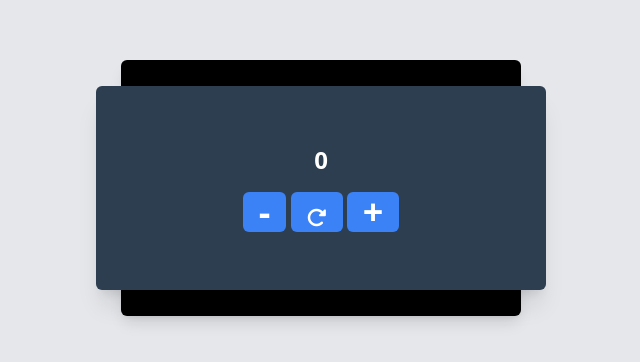
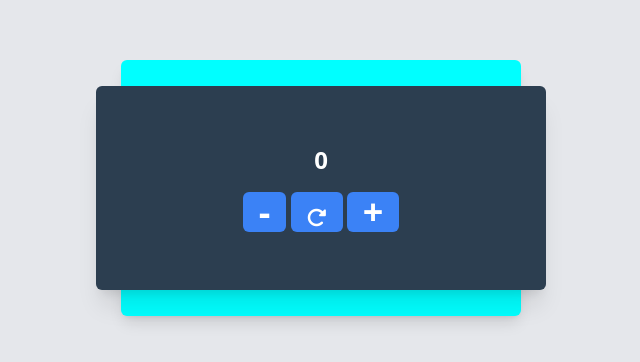
Before and after one commit to TASIM-Billah-01/plus-minus-reset-ui, a website: page index.html in a window 1280 px wide. Shown: the part 212-574 px from the top of the page, without its empty margins (319-959 px from the left). Drawn offline with Linux system fonts and the light colour scheme.

```diff
--- a/index.html
+++ b/index.html
@@ -8,7 +8,7 @@
     <link rel="stylesheet" href="./fontawesome-free-6.7.2-web/css/all.min.css">
 </head>
 <body class=" flex justify-center items-center min-h-screen px-4 sm:px-0 bg-gray-200">
-    <section  class="bg-black rounded-md shadow-lg h-[250px] sm:h-64 w-[280px] sm:w-full relative sm:max-w-[300px] lg:max-w-[400px] mx-auto flex justify-center items-center">
+    <section  class="bg-[#00FFFF] rounded-md shadow-lg h-[250px] sm:h-64 w-[280px] sm:w-full relative sm:max-w-[300px] lg:max-w-[400px] mx-auto flex justify-center items-center">
         <section  class="text-center  bg-[#2C3E50]  flex justify-center  items-center  shadow-xl rounded-md w-[310px] sm:w-[350px] lg:w-[450px] absolute h-[65%] sm:h-[80%]">
             <article  class="" >
 
```
